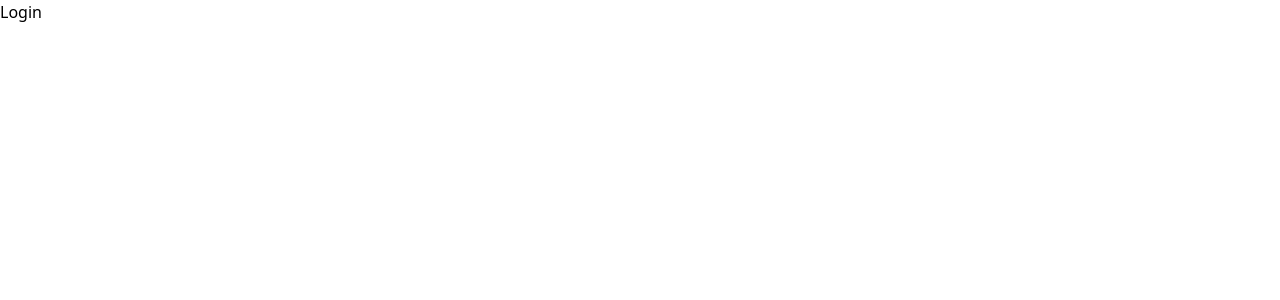
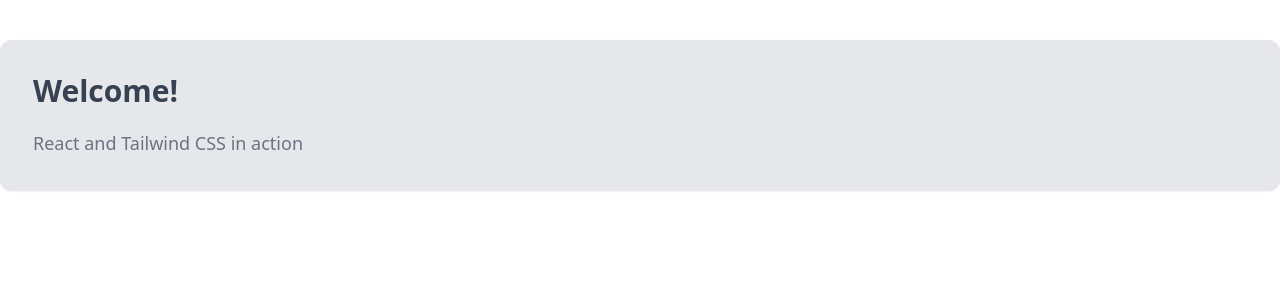
Before and after one commit to hwangblood/appwrite-auth-todo, a React (Create React App) app: page / in a window 1280 px wide. Shown: the top 300 px of the page. Built offline with nearby package versions, Linux system fonts and the light colour scheme.

Commit message:
config TailWind CSS

```diff
--- /dev/null
+++ b/postcss.config.js
@@ -0,0 +1,6 @@
+module.exports = {
+  plugins: {
+    tailwindcss: {},
+    autoprefixer: {},
+  },
+}
--- a/src/components/Login.jsx
+++ b/src/components/Login.jsx
@@ -1,7 +1,12 @@
 import React from "react";
 
 function Login() {
-  return <div>Login</div>;
+  return (
+    <div className="container mx-auto bg-gray-200 rounded-xl shadow border p-8 m-10">
+      <p className="text-3xl text-gray-700 font-bold mb-5">Welcome!</p>
+      <p className="text-gray-500 text-lg">React and Tailwind CSS in action</p>
+    </div>
+  );
 }
 
 export default Login;
--- a/tailwind.config.js
+++ b/tailwind.config.js
@@ -1,8 +1,6 @@
 /** @type {import('tailwindcss').Config} */
 module.exports = {
-  purge: ["./src/**/*.html", "./src/**/*.js"],
-  content: [],
-  darkMode: false, // or 'media' or 'class'
+  content: ["./src/**/*.{js,jsx,ts,tsx}"],
   theme: {
     extend: {},
   },
```
